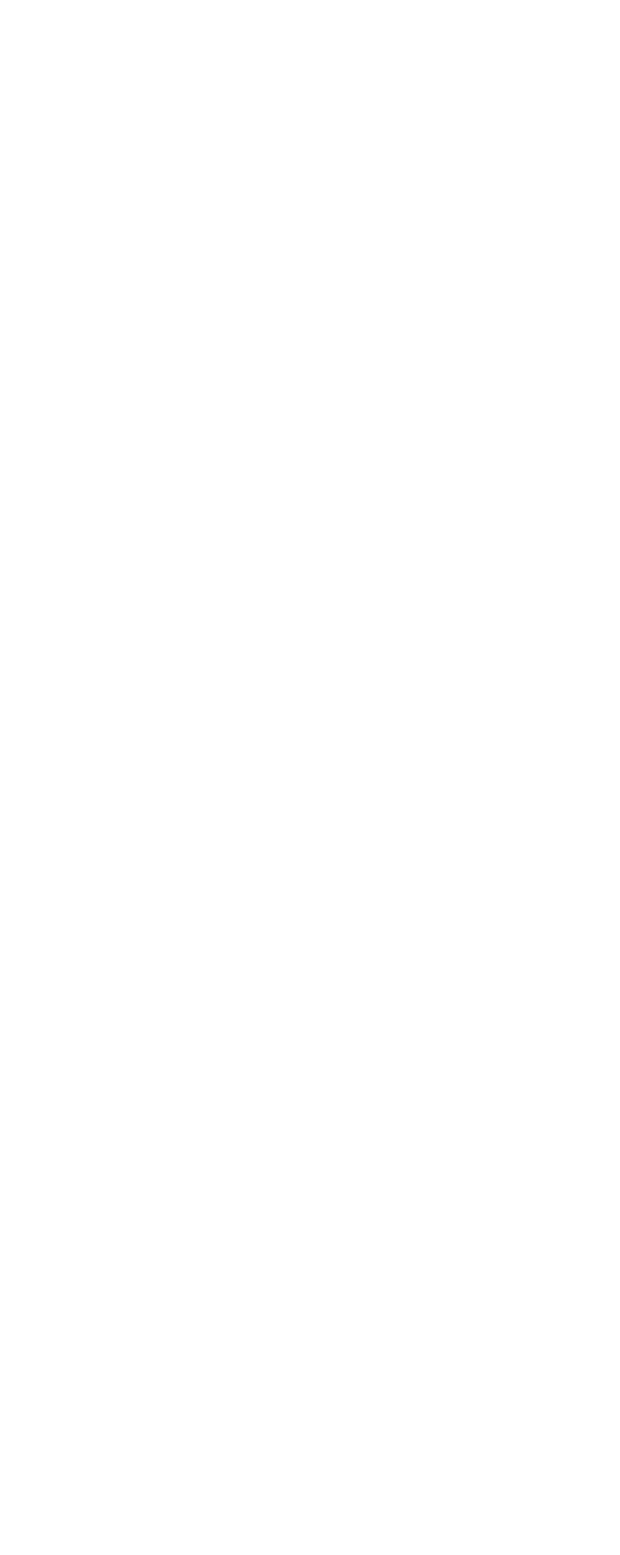
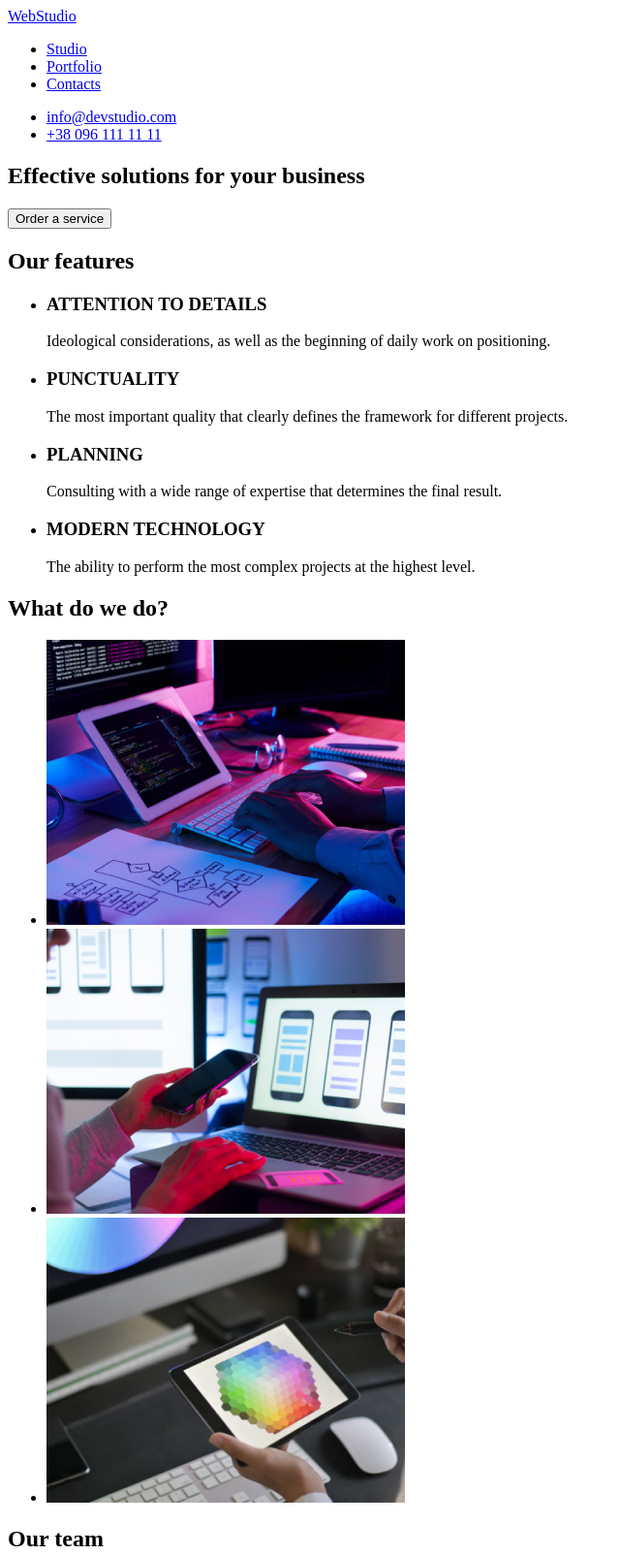
Before and after one commit to Mariabk14/Webstudio, a plain HTML site: page index.html in a window 1280 px wide. Shown: the top 1604 px of the page at 97% size, without its empty margins (0-640 px from the left). Before the commit the page ends 800 px from the top, so only its background shows below. Drawn offline with Linux system fonts and the light colour scheme.

Commit message:
Webstudio

```diff
--- a/index.html
+++ b/index.html
@@ -3,7 +3,120 @@
   <head>
     <meta charset="UTF-8" />
     <meta name="viewport" content="width=device-width, initial-scale=1.0" />
-    <title>Webstudio</title>
+    <title>WebStudio</title>
   </head>
-  <body></body>
+  <body>
+    <header>
+      <a href="/"> WebStudio</a>
+      <nav>
+        <ul>
+          <li>
+            <a href="#">Studio</a>
+          </li>
+          <li>
+            <a href="#">Portfolio </a>
+          </li>
+          <li>
+            <a href="#"> Contacts </a>
+          </li>
+        </ul>
+      </nav>
+      <ul>
+        <li>
+          <a href="mailto:info@devstudio.com"> info@devstudio.com</a>
+        </li>
+        <li><a href="tel:+380961111111"> +38 096 111 11 11</a></li>
+      </ul>
+    </header>
+    <main>
+      <section>
+        <h1>Effective solutions for your business</h1>
+        <button type="button">Order a service</button>
+      </section>
+      <section>
+        <h2>Our features</h2>
+        <ul>
+          <li>
+            <h3>ATTENTION TO DETAILS</h3>
+            <p>
+              Ideological considerations, as well as the beginning of daily work
+              on positioning.
+            </p>
+          </li>
+          <li>
+            <h3>PUNCTUALITY</h3>
+            <p>
+              The most important quality that clearly defines the framework for
+              different projects.
+            </p>
+          </li>
+          <li>
+            <h3>PLANNING</h3>
+            <p>
+              Consulting with a wide range of expertise that determines the
+              final result.
+            </p>
+          </li>
+          <li>
+            <h3>MODERN TECHNOLOGY</h3>
+            <p>
+              The ability to perform the most complex projects at the highest
+              level.
+            </p>
+          </li>
+        </ul>
+      </section>
+      <section>
+        <h2>What do we do?</h2>
+        <ul>
+          <li>
+            <img src=" lbhh.png" alt="computer" />
+          </li>
+          <li>
+            <img src="hf bpng.png" alt="computer" />
+          </li>
+          <li>
+            <img src=" img.png" alt="computer" />
+          </li>
+        </ul>
+      </section>
+      <section>
+        <h2>Our team</h2>
+        <ul>
+        <li>
+           <img src="enko.jpg" alt="people" />
+           <h3> Ihor Demyanenko</h3>
+           <p>Product Designer</p>
+        </li>
+         <li>
+           <img src="olga.jpg" alt="people" />
+           <h3> Olga Repina </h3>
+           <p>Frontend Developer</p>
+        </li>
+         <li>
+           <img src="mzkola.jpg " alt="people" />
+           <h3> Mykola Tarasov </h3>
+           <p>Marketing</p>
+        </li>
+         <li>
+           <img src="mykhai.jpg " alt="people" />
+           <h3> Mykhailo Yermakov </h3>
+           <p>UI DesignerL</p>
+        </li>
+        </ul>
+      </section>
+    </main>
+    <footer>
+      <a href="/"> WebStudio</a>
+      <address>
+      <p>Kyiv, 26 Lesi Ukrainky Ave</p>
+       <ul>
+        <li>
+          <a href="mailto:info@devstudio.com"> info@devstudio.com</a>
+        </li>
+        <li><a href="tel:+380961111111"> +38 096 111 11 11</a></li>
+      </ul>
+      </address>
+    </footer>
+  </body>
 </html>
```
Also changed, not shown: enko.jpg (added), hf bpng.png (added), img.png (added), lbhh.png (added), mykhai.jpg (added), mzkola.jpg (added), olga.jpg (added), 2 other files.
